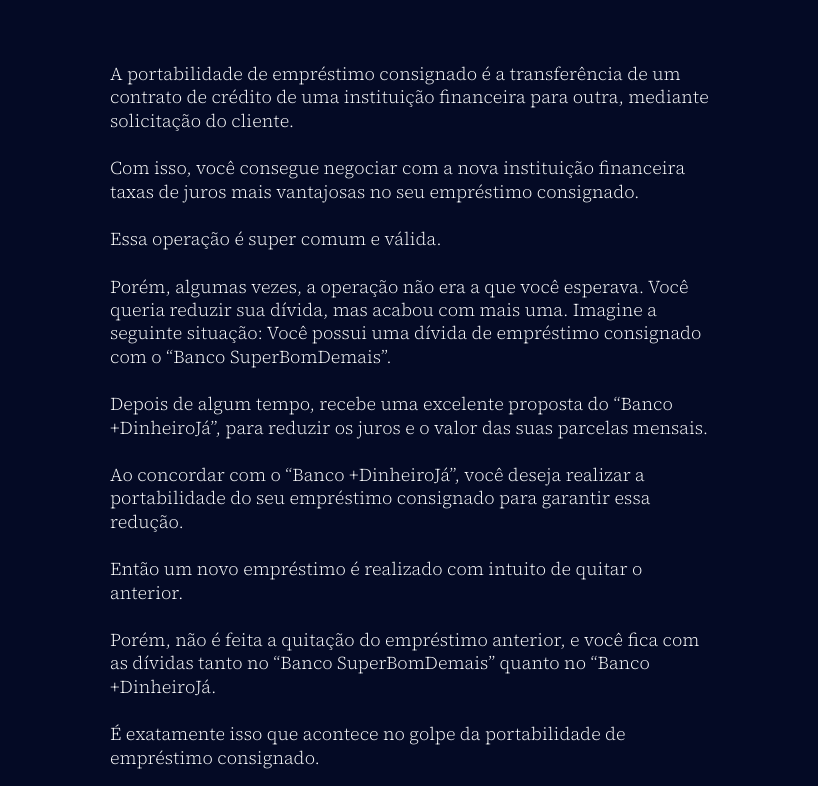
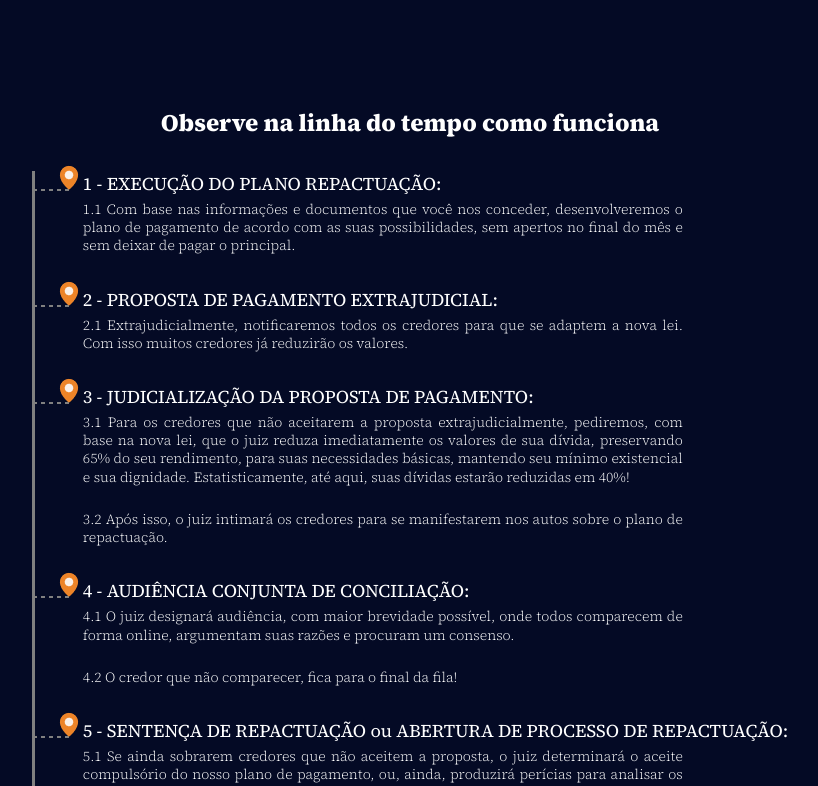
Before and after one commit to leafartech/vincita, a Next.js app: page /golpe-da-portabilidade in a window 1280 px wide. Shown: the part 1254-2040 px from the top of the page, without its empty margins (230-1048 px from the left). Built offline with nearby package versions, Linux system fonts and the light colour scheme.

Commit message:
Update index.js

```diff
--- a/src/screens/PortabiliddeScreen/index.js
+++ b/src/screens/PortabiliddeScreen/index.js
@@ -57,6 +57,12 @@
                 </div> */}
             </Header>
             <main className={ styles.main }>
+                <Section>
+                    <div className={styles.what}>
+                        <Text bottom={true} bg={true} tag="h2">Observe na linha do tempo como funciona</Text>
+                        <List />
+                    </div>
+                </Section>
                 <Section>
                     <div style={{ display: 'flex', flexDirection: 'column', alignItems: 'flex-start', gap: '24px', marginTop: '12px' }}>
                         <Subtitle
```
